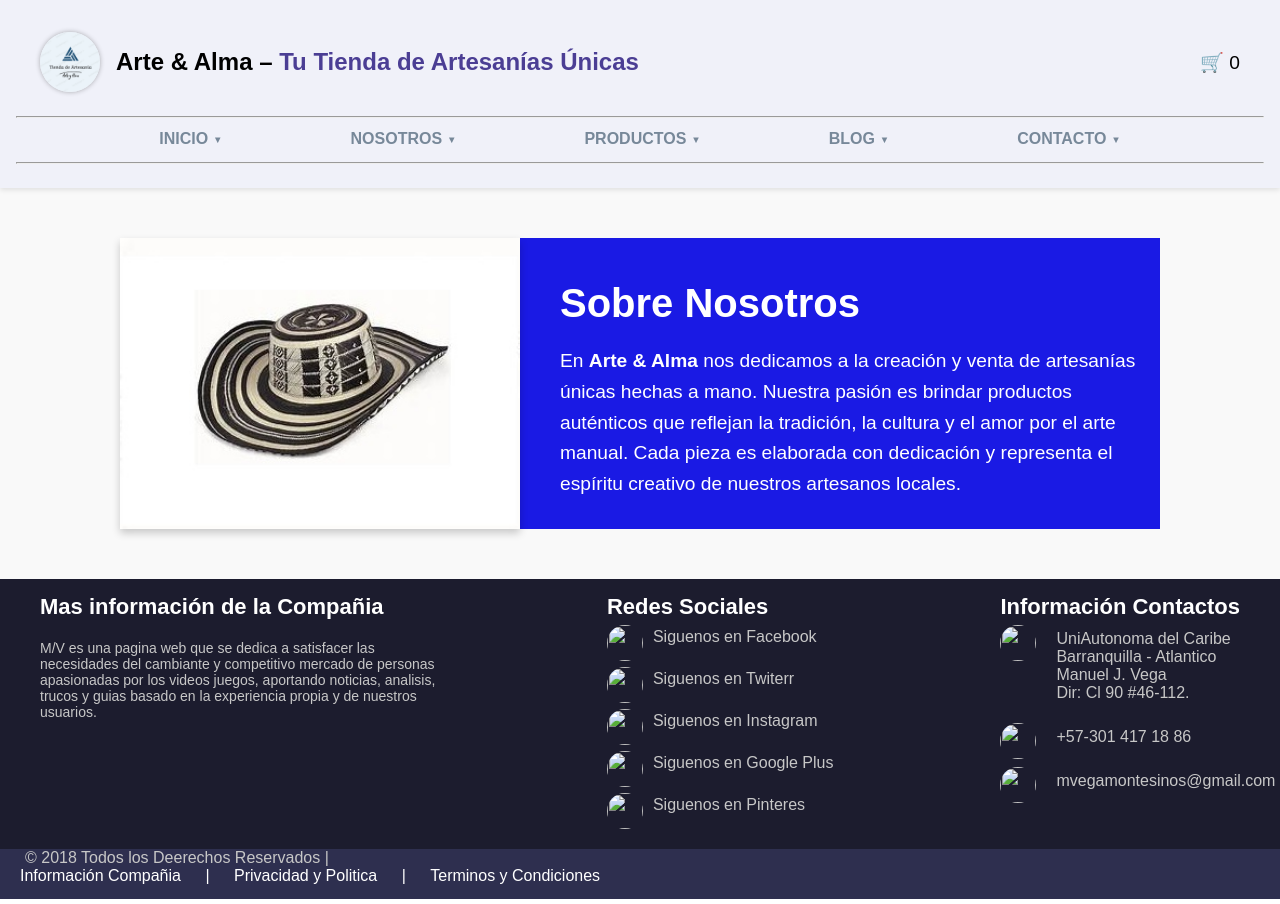
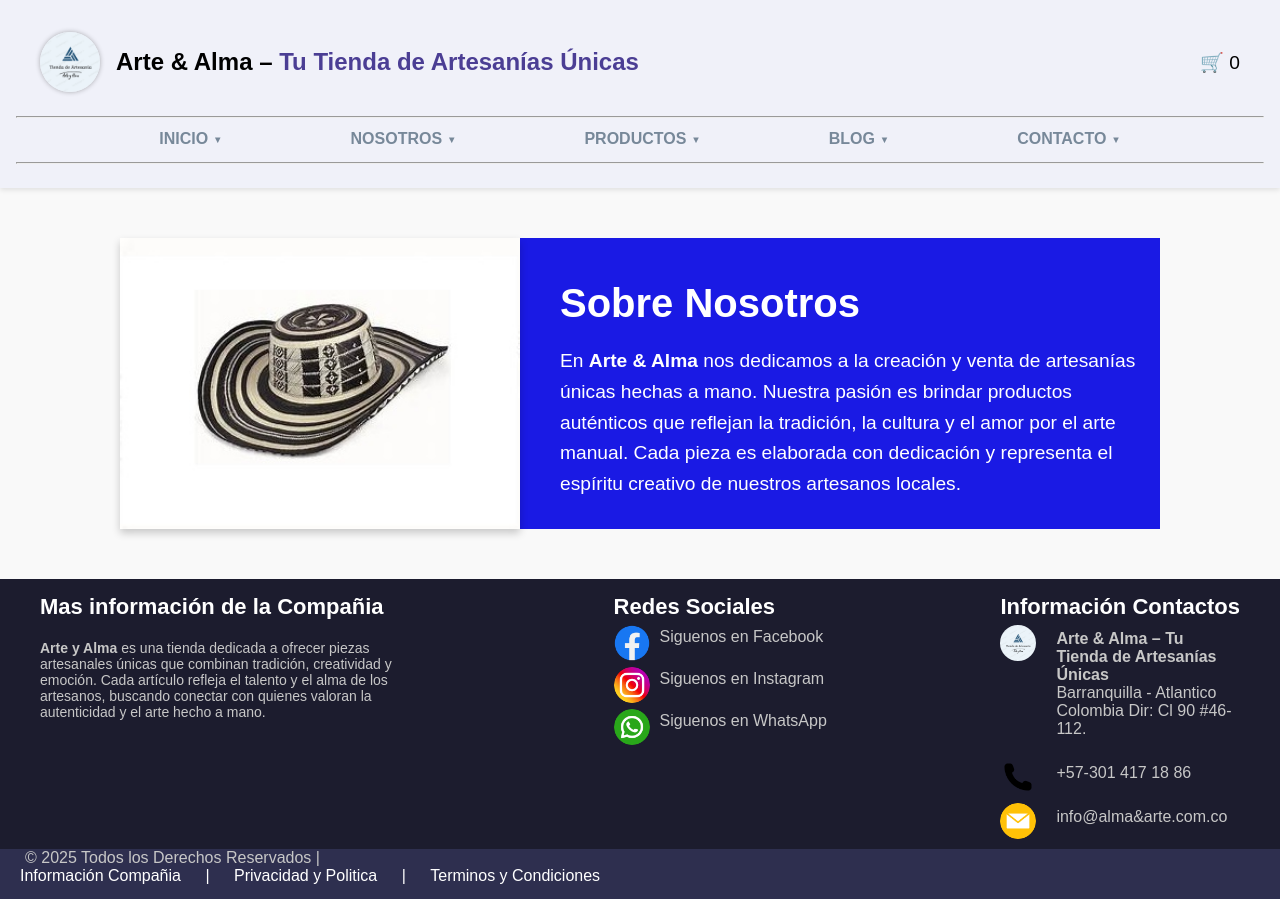
Before and after one commit to Mvegamont/proyecto, a plain HTML site: page assets/nosotros.html in a window 1280 px wide. Drawn offline with Linux system fonts and the light colour scheme.

Commit message:
Modifique footer en pagina nosotros, agregue link a index en blog.html y borre titulo repetido y inicio en index.html

```diff
--- a/assets/nosotros.html
+++ b/assets/nosotros.html
@@ -52,64 +52,55 @@
     </div>
   </main>
 
+  <!--Inicio Footer -->
+
   <footer>
     <div class="container-footer-all">
       <div class="contiene-cuerpo">
         <div class="columna1">
           <h1>Mas información de la Compañia</h1>
-        <p>M/V es una pagina web  que se dedica a satisfacer las necesidades del cambiante y competitivo
-         mercado de personas apasionadas por los videos juegos, aportando noticias, analisis, trucos y guias
-         basado en la experiencia propia y de nuestros usuarios.</p>
+          <p><strong>Arte y Alma</strong> es una tienda dedicada a ofrecer piezas artesanales únicas que combinan tradición, creatividad
+            y emoción. Cada artículo refleja el talento y el alma de los artesanos, buscando conectar con quienes
+            valoran la autenticidad y el arte hecho a mano.</p>
         </div>
 
         <div class="columna2">
           <h1>Redes Sociales</h1>
 
           <div class="row1">
-              <img src="../detalles_con_Amor/Imagenes/facebook.jpg">
+            <img src="/assets/img/faviconFacebook.png">
             <p>Siguenos en Facebook</p>
           </div>
 
           <div class="row1">
-              <img src="../detalles_con_Amor/Imagenes/twitter.jpg">
-              <p>Siguenos en Twiterr</p>
-            </div>
-
-            <div class="row1">
-              <img src="../detalles_con_Amor/Imagenes/instagram.jpg">
+            <img src="/assets/img/faviconInstagram.png">
             <p>Siguenos en Instagram</p>
           </div>
 
           <div class="row1">
-              <img src="../detalles_con_Amor/Imagenes/google.jpg">
-              <p>Siguenos en Google Plus</p>
-            </div>
-
-            <div class="row1">
-              <img src="../detalles_con_Amor/Imagenes/pinteres.png">
-              <p>Siguenos en Pinteres</p>
+            <img src="/assets/img/faviconWhatsapp.png">
+            <p>Siguenos en WhatsApp</p>
           </div>
         </div>
 
         <div class="columna3">
           <h1>Información Contactos</h1>
           <div class="row2">
-                   <img src="../detalles_con_Amor/Imagenes/house.jpg">
-                   <p>UniAutonoma del Caribe<br>
+            <img src="/assets/img/logo1.png">
+            <p> <strong>Arte & Alma – Tu Tienda de Artesanías Únicas</strong><br>
               Barranquilla - Atlantico<br>
-                     Manuel J. Vega<br>
-                     Dir: Cl 90 #46-112.
+              Colombia Dir: Cl 90 #46-112.
 
           </div>
 
           <div class="row2">
-                  <img src="../detalles_con_Amor/Imagenes/celular.png">
+            <img src="/assets/img/faviconTelefono.png">
             <p>+57-301 417 18 86</p>
           </div>
 
           <div class="row2">
-                  <img src="../detalles_con_Amor/Imagenes/contacto.png">
-                  <p>mvegamontesinos@gmail.com</p>
+            <img src="/assets/img/FaviconCorreo-electronico.png">
+            <p>info@alma&arte.com.co</p>
           </div>
         </div>
 
@@ -121,15 +112,19 @@
     <div class="contiene-footer">
       <div class="footer2">
         <div class="copyright">
-           &#169 2018 Todos los Deerechos Reservados &#124
+          &#169 2025 Todos los Derechos Reservados &#124
         </div>
 
         <div class="information">
-          <a href=""> Información Compañia</a> &#124 <a href="">Privacidad y Politica</a> &#124 <a href="">Terminos y Condiciones</a>
+          <a href="informacionCompañia.html"> Información Compañia</a> &#124 <a
+            href="privacidadPoliticas.html">Privacidad y Politica</a> &#124 <a href="terminosCondiciones.html">Terminos y
+            Condiciones</a>
         </div>
       </div>
     </div>
   </footer>
+
+  <!-- Fin Footer -->
 
   <script>
     function mostrarEntradas() {
```
Also changed, not shown: assets/blog.html (+1 -1 lines), assets/index.html (+0 -5 lines). Lines whose indentation alone changed are shown as unchanged.
